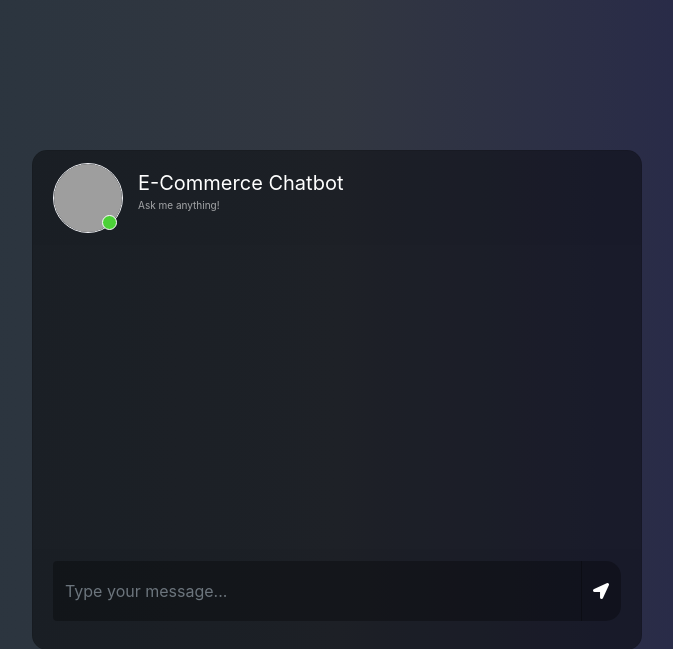
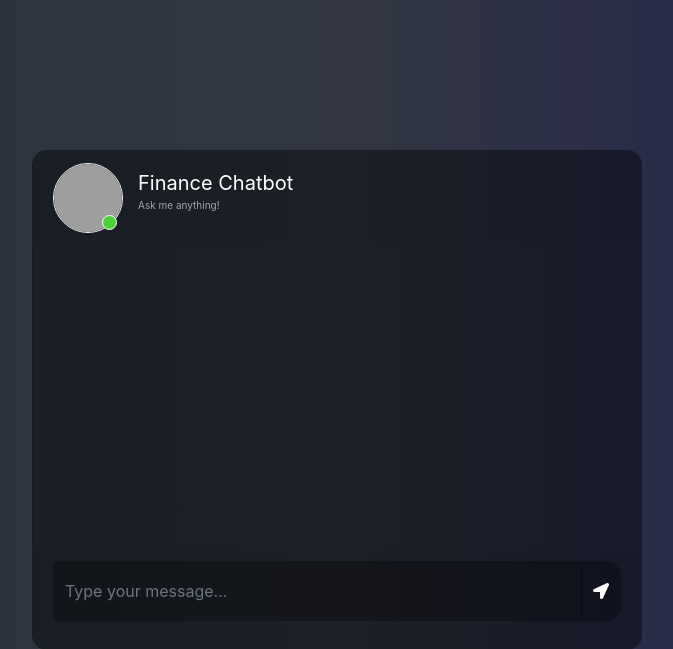
Before and after one commit to Abhikudale/LLMOpsTradingBot, a Flask app: page / in a window 1280 px wide. Shown: the top 649 px of the page, without its empty margins (303-976 px from the left). Run offline with Flask 3, Linux system fonts and the light colour scheme; some libraries are stand-ins or nearby versions; grey boxes are pictures that could not be loaded.

Commit message:
adding and updating files

```diff
--- a/templates/chat.html
+++ b/templates/chat.html
@@ -26,7 +26,7 @@
 									<span class="online_icon"></span>
 								</div>
 								<div class="user_info">
-									<span>E-Commerce Chatbot</span>
+									<span>Finance Chatbot</span>
 									<p>Ask me anything!</p>
 								</div>
 							</div>
```
